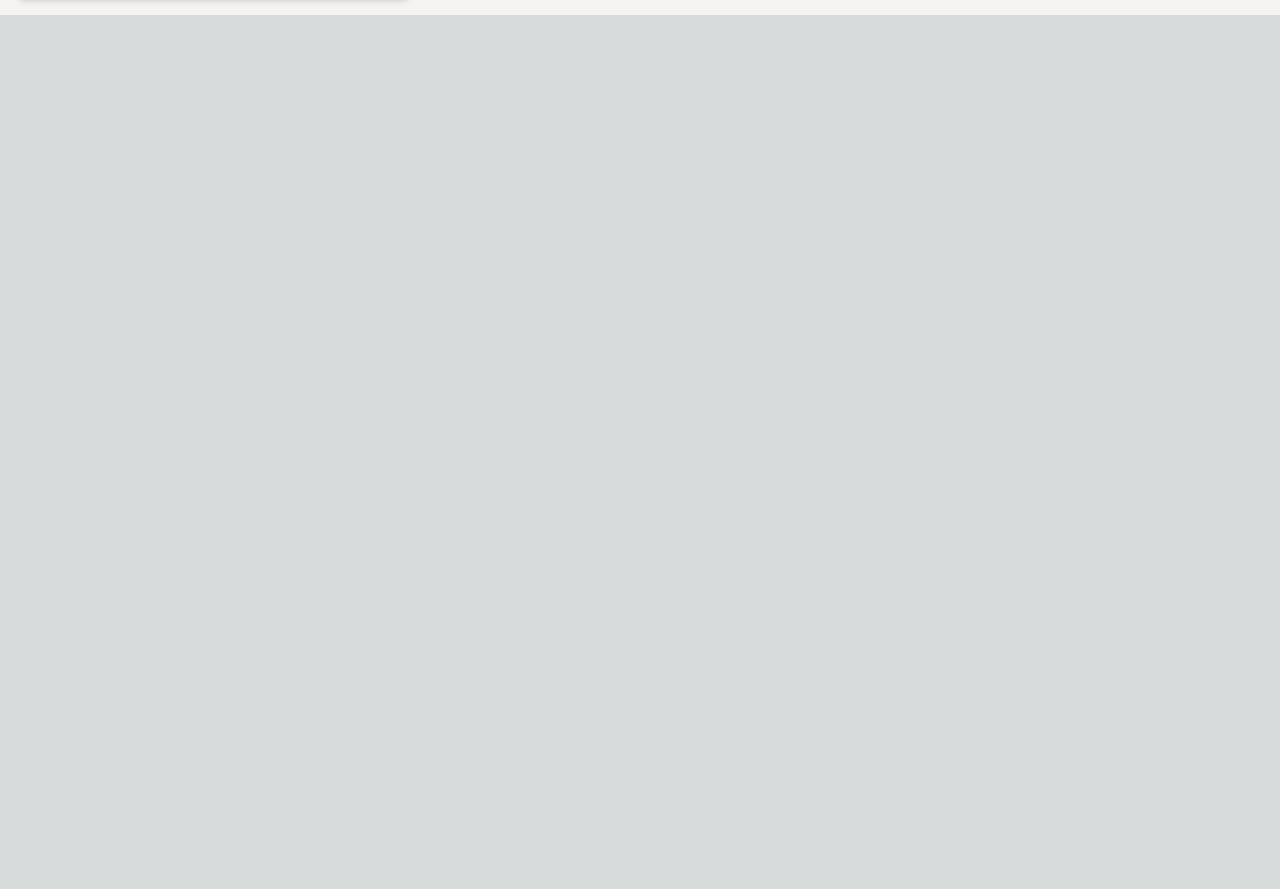
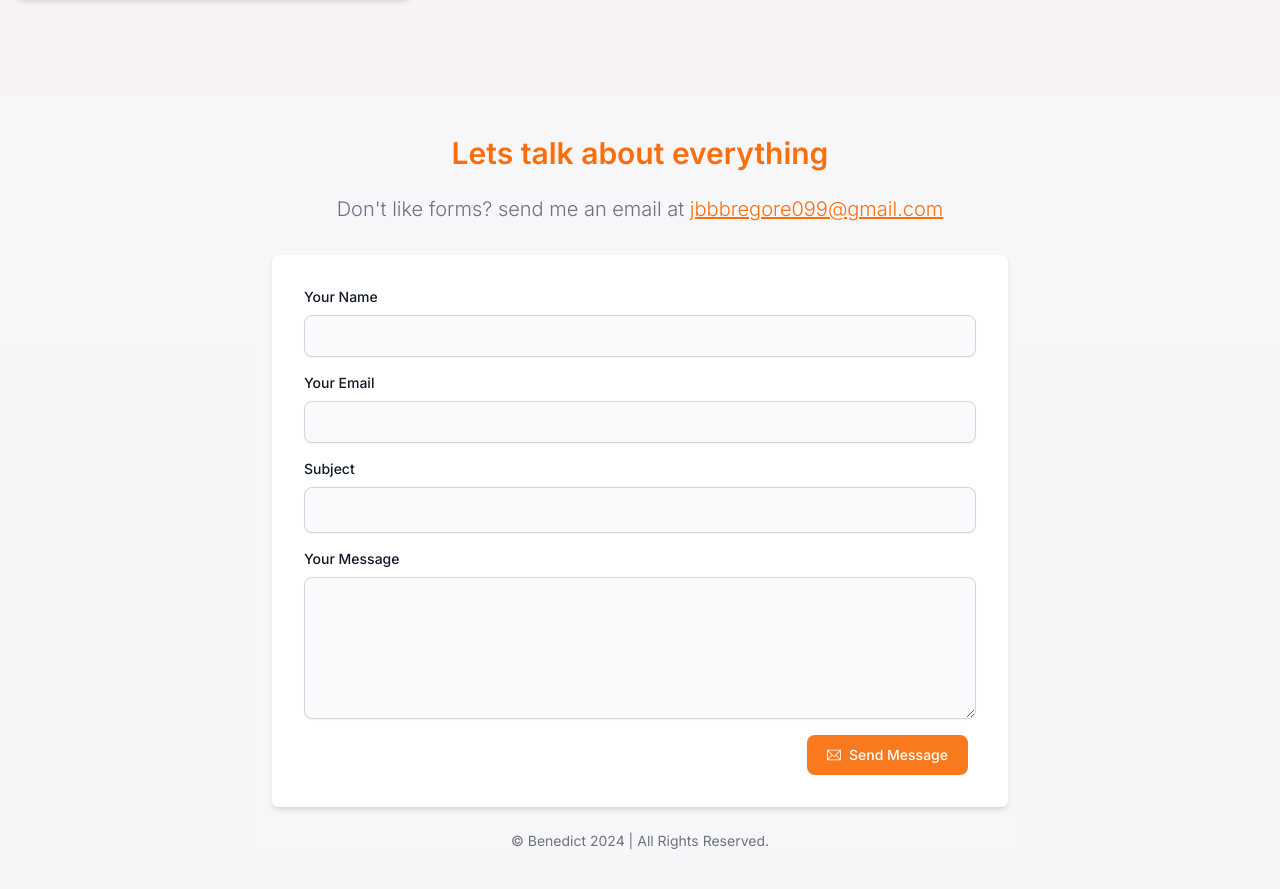
Before and after one commit to jbregore/benedict-portfolio, a Next.js app: page / in a window 1280 px wide. Shown: the part 3466-4355 px from the top of the page. Before the commit the page ends 3481 px from the top, so only its background shows below. Built offline with nearby package versions, Linux system fonts and the light colour scheme.

Commit message:
added contact form

```diff
--- a/src/app/page.tsx
+++ b/src/app/page.tsx
@@ -1,8 +1,8 @@
+import Contact from "@/components/Contact";
 import Hero from "@/components/Hero";
 import Navigation from "@/components/Navigation";
 import Projects from "@/components/Projects";
 import Skills from "@/components/Skills";
-import Image from "next/image";
 
 export default function Home() {
   return (
@@ -14,6 +14,8 @@ export default function Home() {
       <Skills />
 
       <Projects />
+
+      <Contact />
     </div>
   );
 }
--- a/src/components/Card.tsx
+++ b/src/components/Card.tsx
@@ -18,7 +18,7 @@ const Card = (props: CardProps) => {
       <Image
         src={img}
         alt="Logo"
-        className="w-full h-[150px] sm:h-[230px] rounded-md"
+        className="w-full h-[300px] md:h-[230px] rounded-md"
         layout="contained"
       />
       `
--- /dev/null
+++ b/src/components/Contact.tsx
@@ -0,0 +1,100 @@
+import React from "react";
+import Button from "./Inputs/Button";
+import { TfiEmail } from "react-icons/tfi";
+
+const Contact = () => {
+  return (
+    <div className="w-full bg-[#f7f8fc77] mt-20 p-2 pt-10">
+      <p className="text-[#fd6e0a] text-2xl sm:text-3xl font-semibold text-center mb-6">
+        Lets talk about everything
+      </p>
+
+      <section className="">
+        <div className="pb-8 lg:pb-16 px-4 mx-auto max-w-screen-md">
+          <p className="mb-4 lg:mb-8 font-light text-center text-gray-500 sm:text-xl">
+            Don't like forms? send me an email at{" "}
+            <u style={{ cursor: "pointer", color: "#fd6e0a" }}>
+              jbbbregore099@gmail.com
+            </u>
+          </p>
+          <form
+            action="#"
+            className="space-y-4 bg-white p-3 md:p-8 rounded-md shadow-md"
+          >
+            <div>
+              <label
+                htmlFor="name"
+                className="block mb-2 text-sm font-medium text-gray-900 "
+              >
+                Your Name
+              </label>
+              <input
+                type="name"
+                id="name"
+                className="shadow-sm bg-gray-50 border border-gray-300 text-gray-900
+              text-sm rounded-lg block w-full p-2.5 outline-none"
+                placeholder=""
+                required
+              />
+            </div>
+            <div>
+              <label
+                htmlFor="email"
+                className="block mb-2 text-sm font-medium text-gray-900 "
+              >
+                Your Email
+              </label>
+              <input
+                type="email"
+                id="email"
+                className="shadow-sm bg-gray-50 border border-gray-300 text-gray-900
+              text-sm rounded-lg block w-full p-2.5 outline-none"
+                placeholder=""
+                required
+              />
+            </div>
+            <div>
+              <label
+                htmlFor="subject"
+                className="block mb-2 text-sm font-medium text-gray-900 "
+              >
+                Subject
+              </label>
+              <input
+                type="text"
+                id="subject"
+                className="block p-3 w-full text-sm text-gray-900 bg-gray-50 rounded-lg border
+               border-gray-300 shadow-sm outline-none"
+                placeholder=""
+                required
+              />
+            </div>
+            <div className="sm:col-span-2">
+              <label
+                htmlFor="message"
+                className="block mb-2 text-sm font-medium text-gray-900 "
+              >
+                Your Message
+              </label>
+              <textarea
+                id="message"
+                rows={6}
+                className="block p-2.5 w-full text-sm text-gray-900 bg-gray-50 rounded-lg shadow-sm border border-gray-300 outline-none"
+                placeholder=""
+              ></textarea>
+            </div>
+            <div className="text-right">
+              <Button title="Send Message" icon={<TfiEmail />} />
+            </div>
+          </form>
+
+          <p className="text-sm text-gray-500 text-center dark:text-gray-400 mt-6">
+            © Benedict 2024 | All Rights Reserved.
+          </p>
+        </div>
+      </section>
+    </div>
+  );
+};
+
+export default Contact;
--- a/src/components/Projects.tsx
+++ b/src/components/Projects.tsx
@@ -93,7 +93,7 @@ const Projects = () => {
         Some Old Projects:
       </p>
 
-      <div className="p-4 grid grid-cols-2 gap-4 xl:gap-8 xl:grid-cols-3 lg:m-auto">
+      <div className="p-4 grid grid-cols-1 gap-4 xl:gap-8 md:grid-cols-2 xl:grid-cols-3 lg:m-auto">
         {projects.map((item: any, index: number) => (
           <Card key={index} {...item} />
         ))}
```
